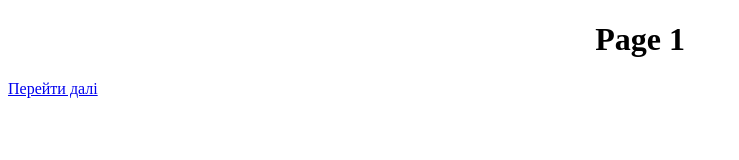
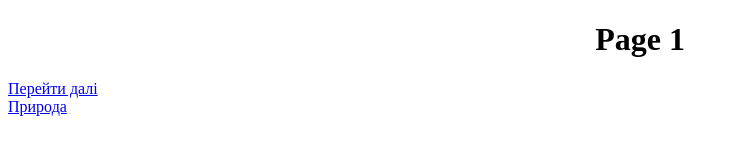
Before and after one commit to Chimota1/web-technologies, a plain HTML site: page lab2/lab2.3/page1.html in a window 1280 px wide. Shown: the whole page, without its empty margins (0-739 px from the left). Drawn offline with Linux system fonts and the light colour scheme.

Commit message:
add link to nature image in page1 file

```diff
--- a/lab2/lab2.3/page1.html
+++ b/lab2/lab2.3/page1.html
@@ -7,6 +7,7 @@
 </head>
 <body>
         <h1 align="center">Page 1</h1>
-    <a href="./page2.html">Перейти далі</a>
+        <a href="./page2.html">Перейти далі</a><br/>
+        <a href="./nature/img.jpeg">Природа</a>
 </body>
 </html>
```
